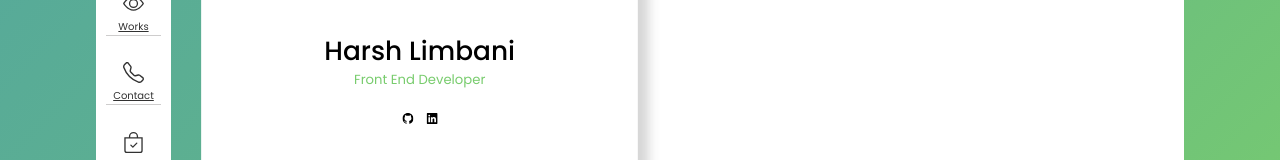
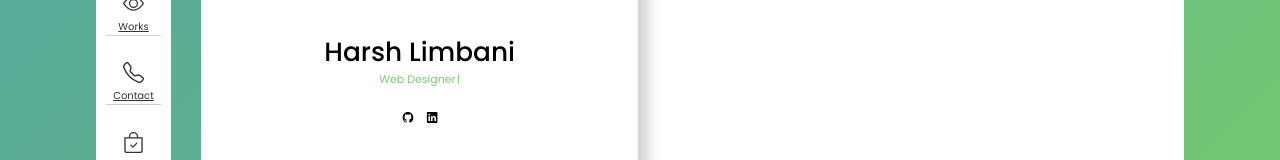
Before and after one commit to limbaniharsh1/Portfoio, a React (Create React App) app: page /products in a window 1280 px wide. Shown: the part 474-634 px from the top of the page. Built offline with nearby package versions, Linux system fonts and the light colour scheme.

Commit message:
typewriter-effect

```diff
--- a/package.json
+++ b/package.json
@@ -12,6 +12,7 @@
     "react-dom": "^18.2.0",
     "react-router-dom": "^6.14.1",
     "react-scripts": "5.0.1",
+    "typewriter-effect": "^2.20.1",
     "web-vitals": "^2.1.4"
   },
   "scripts": {
--- a/src/Components/Person.jsx
+++ b/src/Components/Person.jsx
@@ -1,26 +1,44 @@
 import React from "react";
 import { Download, Github, Linkedin, Telephone } from "react-bootstrap-icons";
+import TypewriterComponent from "typewriter-effect";
 
 function Person() {
   return (
-    <div className="person" style={{zIndex:99}}>
+    <div className="person" style={{ zIndex: 99 }}>
       <div className="person-img">
         <div className="img">
-          <img src="https://media.licdn.com/dms/image/D4E03AQEOGh_9COab6g/profile-displayphoto-shrink_800_800/0/1640755144164?e=2147483647&v=beta&t=V_CEcS5NhukqXctU5e_OBCl4W8ZeX1cj1nDSGsc4WPs" alt="img"/>
+          <img
+            src="https://media.licdn.com/dms/image/D4E03AQEOGh_9COab6g/profile-displayphoto-shrink_800_800/0/1640755144164?e=2147483647&v=beta&t=V_CEcS5NhukqXctU5e_OBCl4W8ZeX1cj1nDSGsc4WPs"
+            alt="img"
+          />
         </div>
       </div>
       <div className="person-details">
         <div>
           <h2>Harsh limbani</h2>
-          <p>front end developer</p>
+          {/* <p>front end developer</p> */}
+          <p>
+            <TypewriterComponent
+              options={{
+                autoStart: true,
+                delay: 40,
+                loop: true,
+                strings: ["front end developer", "web designer"],
+              }}
+            />
+          </p>
           <div>
             <Github className="icon" />
             <Linkedin className="icon" />
           </div>
         </div>
         <div className="bottom-person">
-          <div className="download">download_cv <Download className="mx-3"/></div>
-          <div className="contect">contect_me <Telephone className="mx-3"/></div>
+          <div className="download">
+            download_cv <Download className="mx-3" />
+          </div>
+          <div className="contect">
+            contect_me <Telephone className="mx-3" />
+          </div>
         </div>
       </div>
     </div>
```
Also changed, not shown: src/Components/AllDetails/Contact.jsx (line endings or trailing spaces), 1 other file (tests, documents, lock files or other folders).
